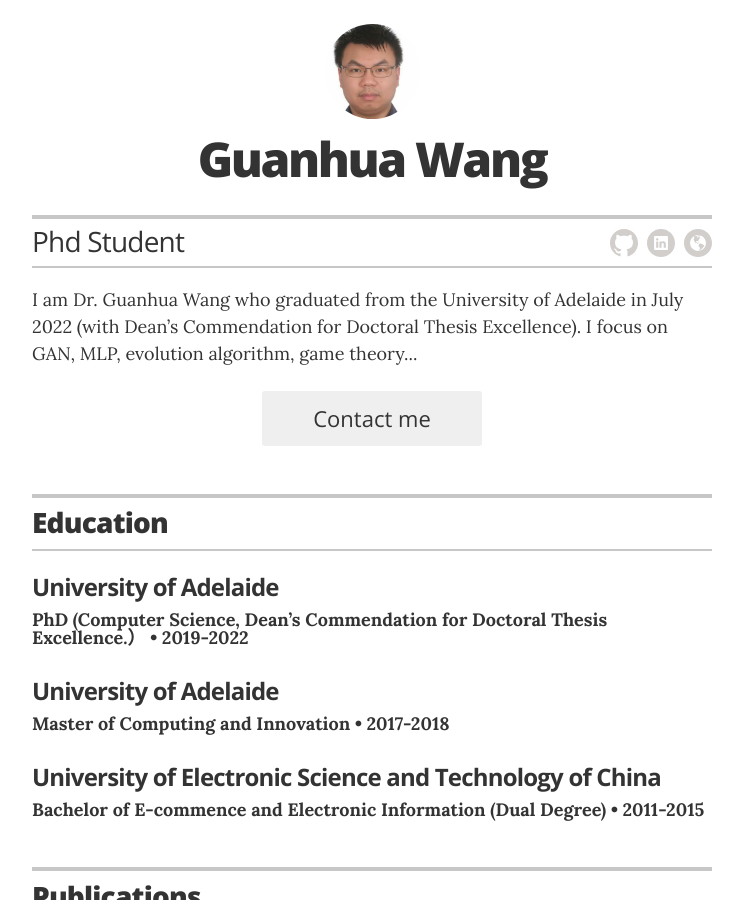
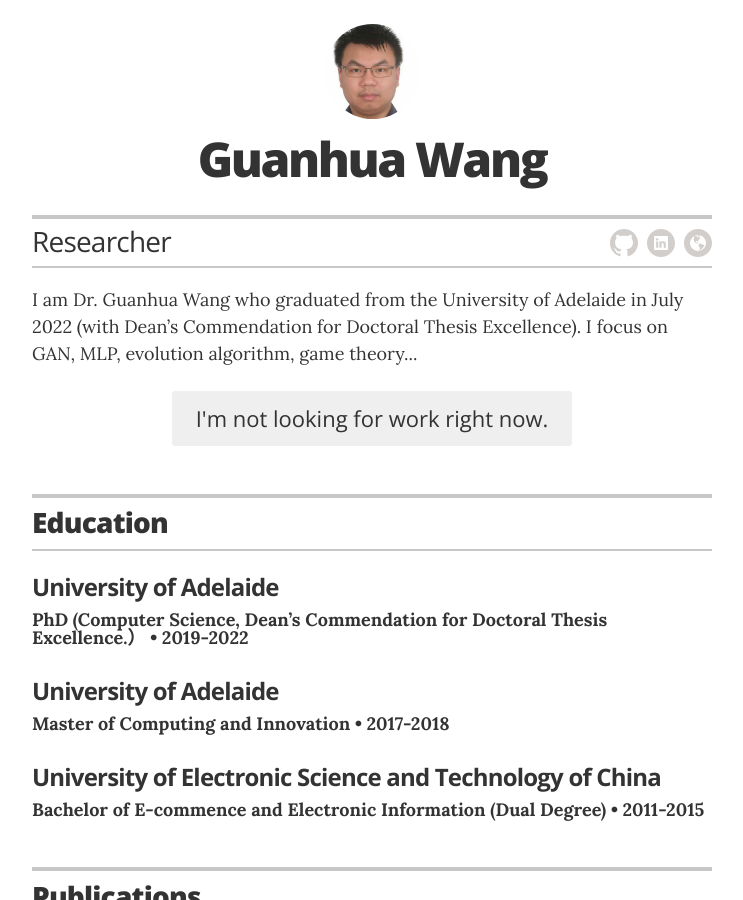
Before and after one commit to wgh1992/wgh1992.github.io, a Jekyll site: the page built from index.html, in a window 1280 px wide and 900 px high. Shown: the whole window, without its empty margins (268-1011 px from the left). Built offline with Jekyll 4.4.1, drawn with Linux system fonts in a browser that asks for light colours.

Commit message:
update profile

```diff
--- a/_config.yml
+++ b/_config.yml
@@ -11,7 +11,7 @@
 # Resume settings
 resume_avatar:                  "true"
 resume_name:                    "Guanhua Wang"
-resume_title:                   "Phd Student"
+resume_title:                   "Researcher"
 
 # used for the contact button in _layouts/resume.html
 resume_contact_email:           "wgh0001992@gmail.com"
@@ -29,7 +29,7 @@
 # "no" to display an "I'm not looking for work" message,
 # or remove the resume_looking_for_work option entirely
 # to leave blank
-resume_looking_for_work:        "yes"
+resume_looking_for_work:        "no"
 
 # Decide which sections to use
 # comment out to hide
```
